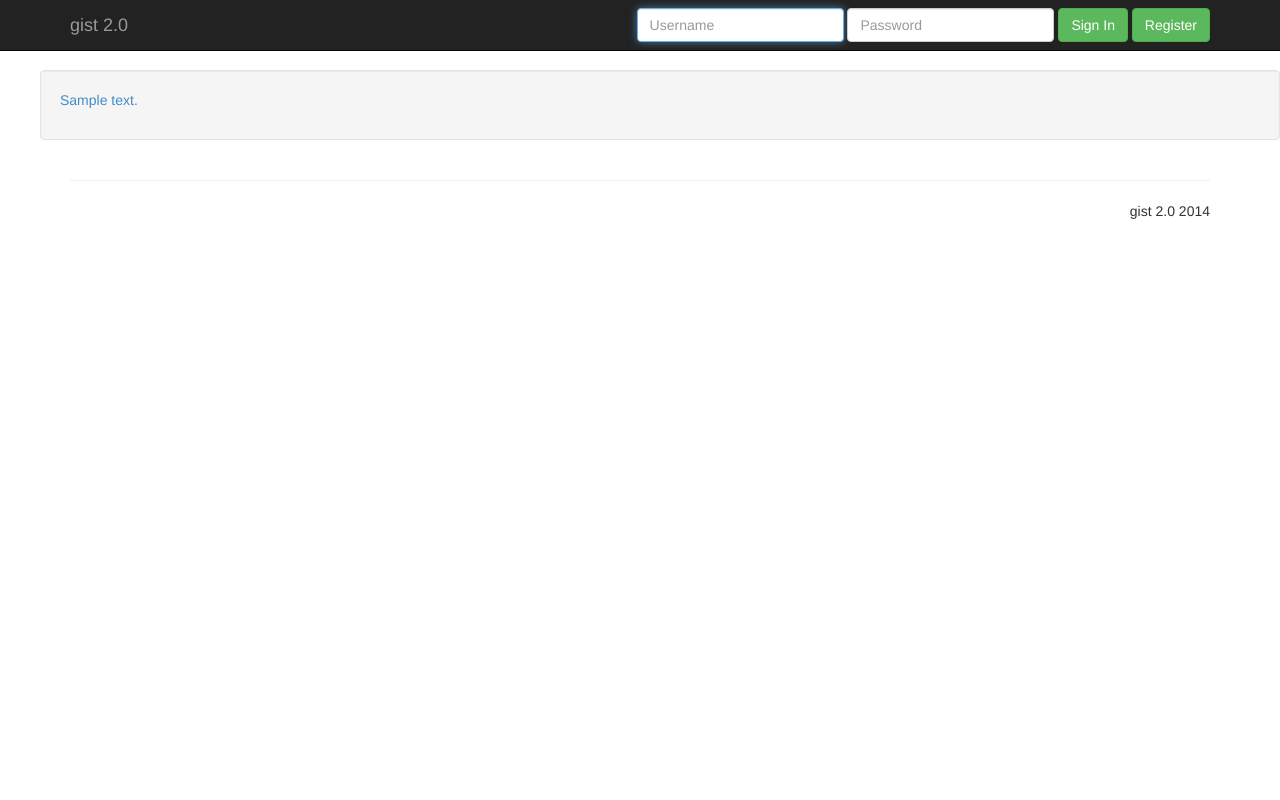
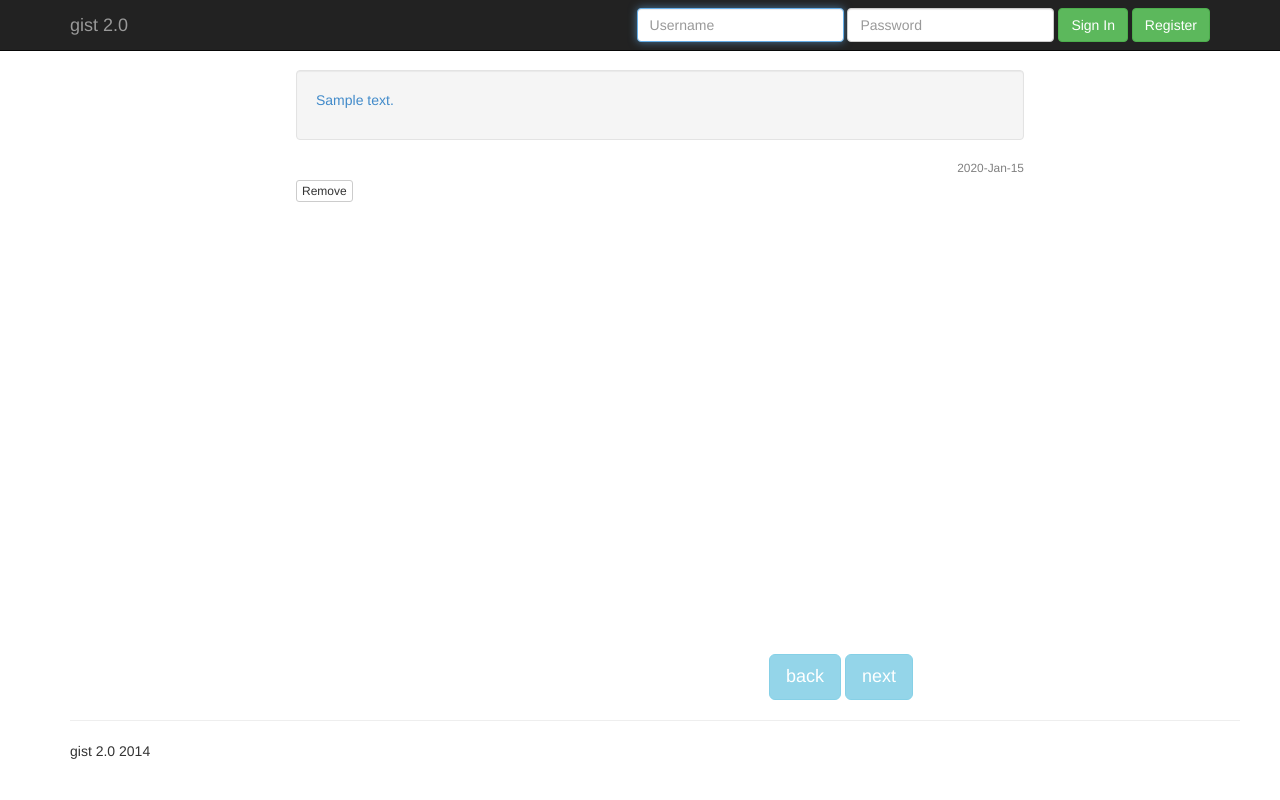
Before and after one commit to solomonchild/py_gist_clone, a Django app: template gist2/templates/gists/index.html in a window 1280 px wide. Run offline with Django 3.2, Linux system fonts and the light colour scheme; the template is opened without the code that fills it: values that come from a table or form of the project are taken from there, others are empty; tables that the repository leaves empty hold one stand-in row (values such as "Sample post"); some libraries are stand-ins or nearby versions.

Commit message:
Added Pagination for Index page.

```diff
--- a/gist2/static/gist2/styles/custom.css
+++ b/gist2/static/gist2/styles/custom.css
@@ -20,6 +20,7 @@ input[type="textarea"] {
 }
 ul.gists-unordered {
   list-style-type:none;
+  margin:auto 20%;
 }
 
 ul.gists-unordered a:hover{
@@ -33,3 +34,26 @@ div.login-container{
   width:40%;
   margin:0 auto;
 }
+a.username {
+  color:#4183c4 !important;
+}
+a.username:hover {
+  color:white !important;
+}
+
+footer {
+  position:absolute;
+  bottom:0;
+  width:1170px;
+  height:100px;
+}
+.prevnext-block {
+  position:absolute;
+  bottom:100px;
+  width:1170px;
+  text-align:center;
+  margin:auto 20%;
+}
+span.gray {
+  color:gray;
+}
--- a/gist2/templates/base.html
+++ b/gist2/templates/base.html
@@ -3,15 +3,16 @@
   <head>
     <title> {% block title %} {% endblock %}</title>
     <link rel="stylesheet" type="text/css" href="{% static 'gist2/styles/bootstrap.css' %}"/>
+    <link rel="stylesheet" type="text/css" href="{% static 'gist2/styles/codemirror.css'%}"/>
     <link rel="stylesheet" type="text/css" href="{% static 'gist2/styles/custom.css' %}"/>
-    <link rel="stylesheet" type="text/css" href="{% static 'gist2/styles/codemirror.css'%}"/>
   </head>
   <body role="document">
     <div class="navbar navbar-inverse navbar-fixed-top" role="navigation">
       <div class="container">
         <a class="navbar-brand" href="/">gist 2.0</a>
         {% if signed_in %}
-          <a class="navbar-brand" href="/logout">Logout</a>
+          <a class="navbar-brand navbar-right" href="/logout">Logout</a>
+	  <a class="navbar-brand navbar-right username" href="">{{ user.username  }}</a>
         {% else %}
           <form class="navbar-form navbar-right" method="post" action="{% url 'django.contrib.auth.views.login' %}" role="form">
           <input hidden name="next" value="{{request.path}}"/>
@@ -30,8 +31,8 @@
     </div>
     {% block content %} {% endblock %}
     <div class="container">
+      <footer id="footer" class="footer pull-right">
       <hr>
-      <footer class="footer pull-right">
 	<p> gist 2.0 2014 </p>
       </footer>
     </div>
--- a/gist2/templates/gists/index.html
+++ b/gist2/templates/gists/index.html
@@ -4,9 +4,26 @@
   {% if latest_gists %}
     <ul class="gists-unordered">
     {% for gist in latest_gists %}
-    <li><a href="{% url 'detail_gist' gist.id %}"><div class="well">{{ gist.text|linebreaks|truncatewords:20 }}</div></a> </li>
+    <li>
+      <a href="{% url 'detail_gist' gist.id %}"><div class="well">{{ gist.text|linebreaks|truncatewords:20 }}</div></a>
+      <span disabled class="gray small pull-right"> {{ gist.pub_date | date:'Y-M-d' }} </span>
+      <br>
+      <button type="button" class="btn btn-xs btn-default">Remove</button>
+    </li>
     {% endfor %}
     </ul>
+    <div class="prevnext-block">
+      {% if latest_gists.has_previous %}
+	<a class="btn btn-lg btn-info" href="{{ latest_gists.previous_page_number }}">back</a>
+      {% else %}
+	<a disabled class="btn btn-lg btn-info" href="">back</a>
+      {% endif %}
+      {% if latest_gists.has_next %}
+	<a class="btn btn-lg btn-info" href="{{ latest_gists.next_page_number }}">next</a>
+      {% else %}
+	<a disabled class="btn btn-lg btn-info" href="">next</a>
+      {% endif %}
+    </div>
   {% else %}
     <p> There are no gists available </p>
   {% endif %}
--- a/gist2/urls.py
+++ b/gist2/urls.py
@@ -3,7 +3,7 @@ from gist2 import views
 from django.contrib.auth.views import login, logout
 
 urlpatterns = patterns('',
-	url(r'^$', views.IndexView.as_view(), name='index'),
+	url(r'^(?P<page>\d*)$', views.index, name='index'),
 	url(r'^gists/(?P<gist_id>\d+)/$', views.detail_gist, name='detail_gist'),
 	url(r'^users/(?P<pk>\d+)/$', views.DetailUserView.as_view(), name='detail_user'),
 	url(r'^users/(?P<pk>\d+)/gists/$', views.UserGists.as_view(), name='user_gists'),
```
Also changed, not shown: gist2/views.py (+8 -6 lines).
